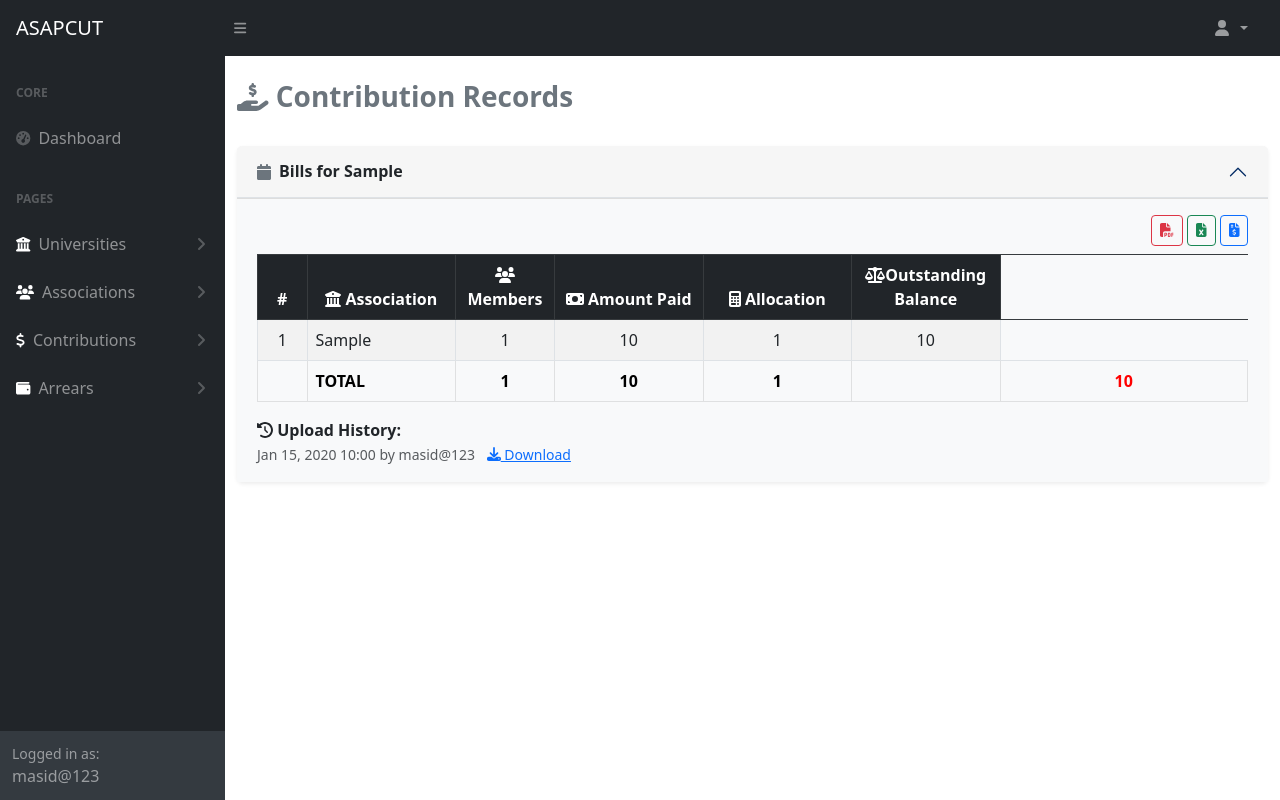
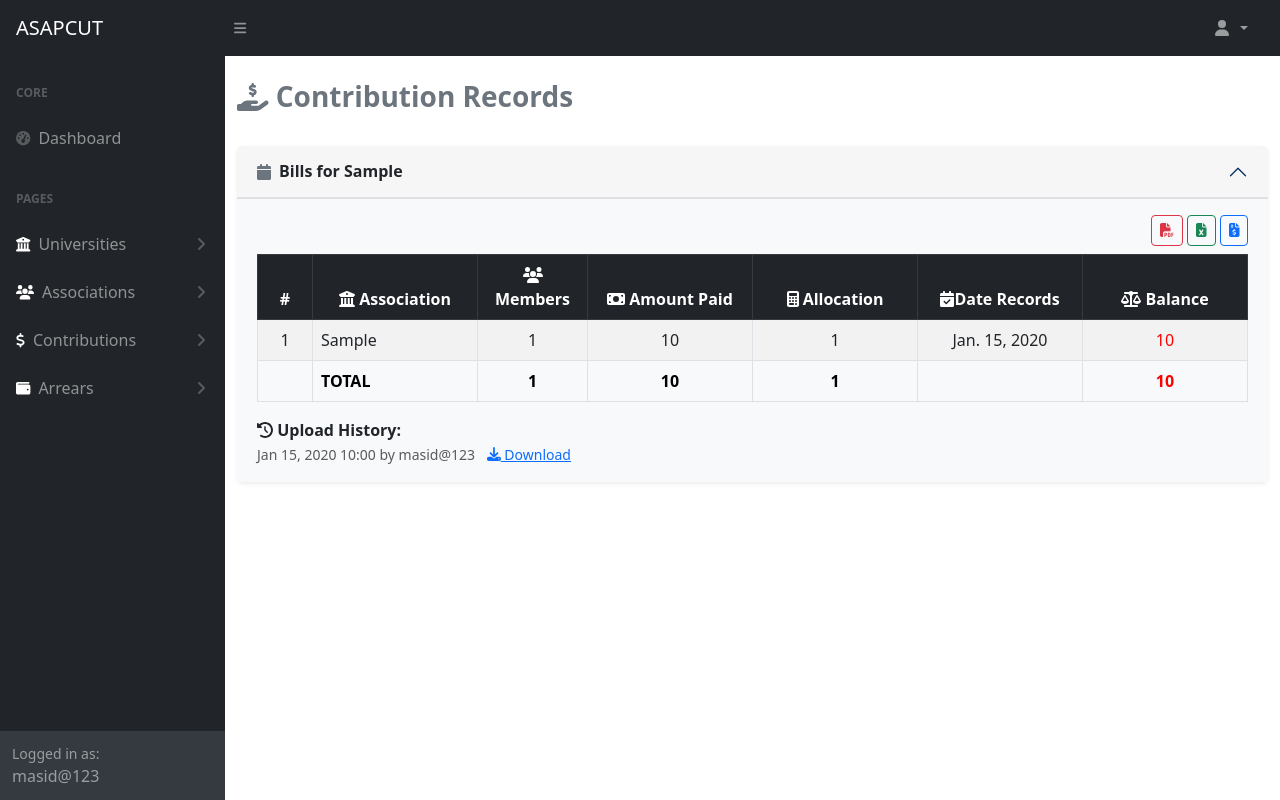
Before and after one commit to kurihom123/asaps, a Django app: page /contributions/ in a window 1280 px wide, after a click that opens the changed part. Run offline with Django 5.2, Linux system fonts and the light colour scheme; a user stored in the database is signed in; data comes from the database, SQL or seed files in the repository; tables that the repository leaves empty hold one stand-in row (values such as "Sample post"); some libraries are stand-ins or nearby versions.

Commit message:
new updated

```diff
--- a/templates/pages/contributions/contribution_list.html
+++ b/templates/pages/contributions/contribution_list.html
@@ -106,8 +106,8 @@
                                     <th style="width: 10%"><i class="fa fa-users"></i> Members</th>
                                     <th style="width: 15%"><i class="fa fa-money-bill"></i> Amount Paid</th>
                                     <th style="width: 15%"><i class="fa fa-calculator"></i> Allocation</th>
-                                    <!-- <th style="width: 15%"><i class="fa fa-calendar-check"></i> Payment Date</th> -->
-                                    <th style="width: 15%"><i class="fa fa-balance-scale"></i>Outstanding Balance</th>
+                                    <th style="width: 15%"><i class="fa fa-calendar-check"></i>Date Records</th>
+                                    <th style="width: 15%"><i class="fa fa-balance-scale"></i> Balance</th>
                                 </tr>
                             </thead>
                             <tbody>
@@ -118,8 +118,10 @@
                                     <td>{{ contribution.association.member_number }}</td>
                                     <td>{{ contribution.amount_paid|floatformat:0 }}</td>
                                     <td>{{ contribution.allocation|floatformat:0 }}</td>
-                                    <td>{{ contribution.balance|floatformat:0 }}</td>
-                                    <!-- <td>{{ contribution.payment_date }}</td> -->
+                                    <td>{{ contribution.payment_date }}</td>
+                                    <td style="color: {% if contribution.balance > 0 %}red{% else %}green{% endif %};">
+                                        {{ contribution.balance|floatformat:0 }}
+                                    </td>
                                 </tr>
                                 {% endfor %}
                             </tbody>
--- a/templates/pages/contributions/my_contributions.html
+++ b/templates/pages/contributions/my_contributions.html
@@ -35,7 +35,7 @@
                                 {{ c.balance|floatformat:0 }}
                             </td>
                         </tr>
-                        <!-- <tr><th>Payment Date</th><td>{{ c.payment_date }}</td></tr> -->
+                        <tr><th>Date Records</th><td>{{ c.payment_date }}</td></tr>
                     </table>
                 </div>
             </div>
```
